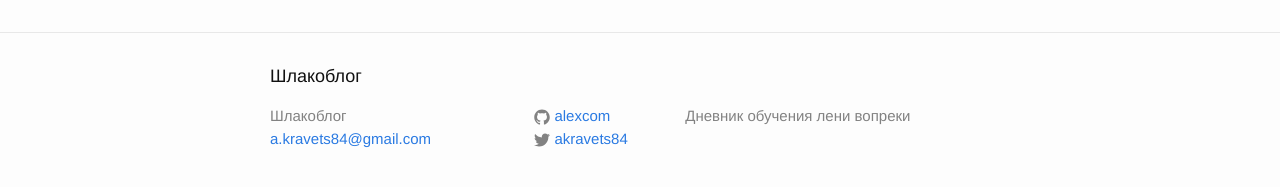
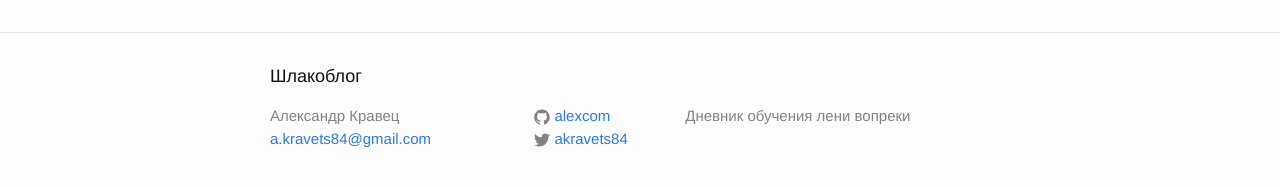
Before and after one commit to alexcom/alexcom.github.io, a Jekyll site: the page built from index.html, in a window 1280 px wide. Shown: the part 444-631 px from the top of the page. Built offline with Jekyll 4.4.1, drawn with Linux system fonts in a browser that asks for light colours.

Commit message:
added author

```diff
--- a/_config.yml
+++ b/_config.yml
@@ -1,5 +1,6 @@
 # Site settings
 title: Шлакоблог
+author: Александр Кравец
 email: a.kravets84@gmail.com
 description: > # this means to ignore newlines until "baseurl:"
   Дневник обучения лени вопреки
@@ -10,4 +11,4 @@ github_username:  alexcom
 
 # Build settings
 markdown: kramdown
-highlighter: pygments
+highlighter: none
--- a/_includes/footer.html
+++ b/_includes/footer.html
@@ -7,7 +7,7 @@
     <div class="footer-col-wrapper">
       <div class="footer-col  footer-col-1">
         <ul class="contact-list">
-          <li>{{ site.title }}</li>
+          <li>{{ site.author }}</li>
           <li><a href="mailto:{{ site.email }}">{{ site.email }}</a></li>
         </ul>
       </div>
```
